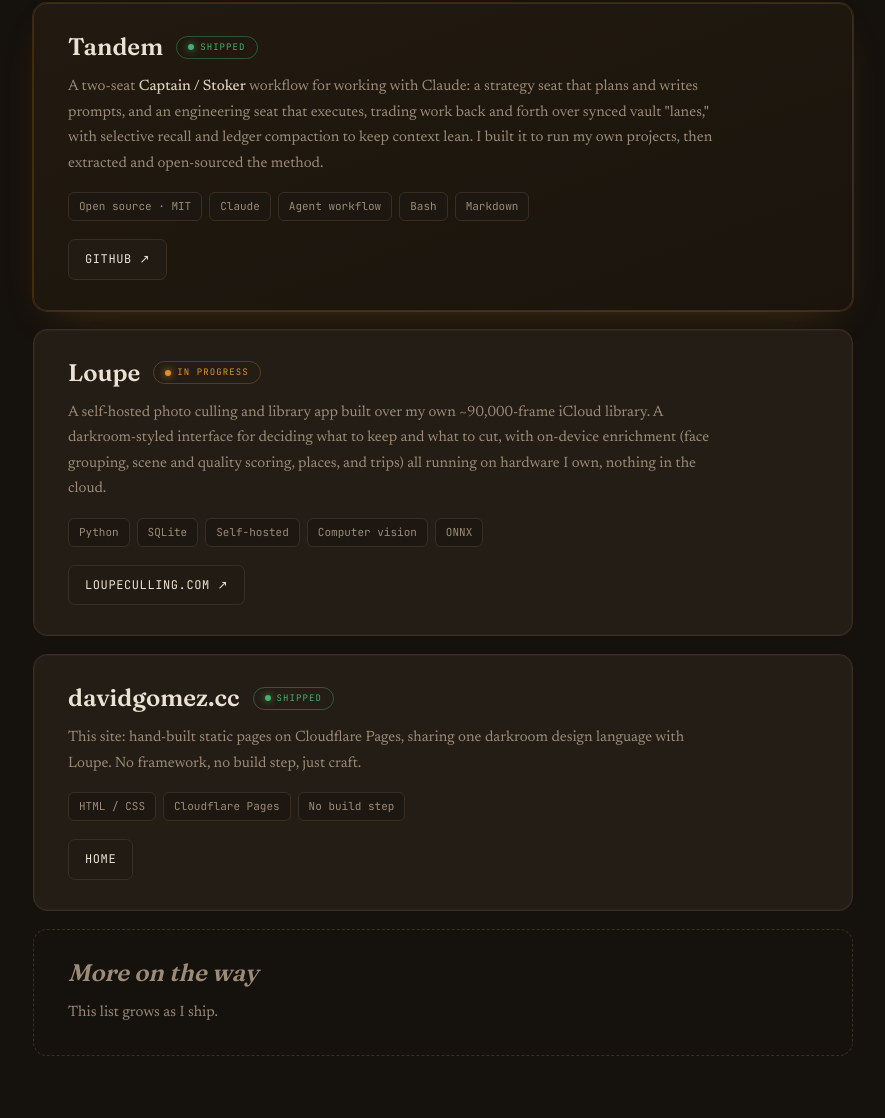
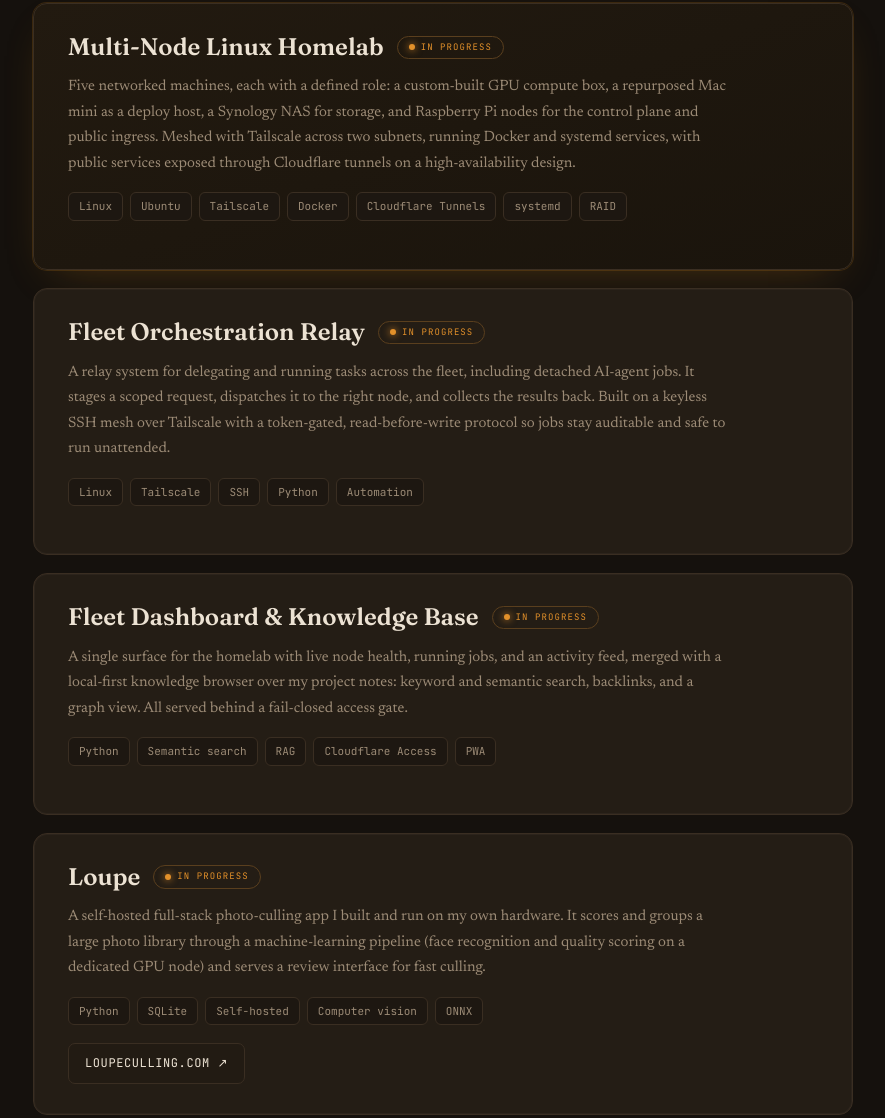
Before and after one commit to davidisdeploying/davidgomez-site, an Eleventy site: page site/davidisdeploying.html in a window 1280 px wide. Shown: the part 426-1544 px from the top of the page, without its empty margins (197-1082 px from the left). Built offline with nearby package versions, Linux system fonts and the light colour scheme; Eleventy itself is replaced by a stand-in of ours; files that its build step writes are made by us from their sources.

Commit message:
projects: refresh davidisdeploying cards (homelab, relay, dashboard, loupe, tandem, site)

```diff
--- a/site/davidisdeploying.html
+++ b/site/davidisdeploying.html
@@ -142,21 +142,36 @@
   </div>
   <div class="projects">
     <div class="proj lead-proj">
-      <div class="ptop"><h3>Tandem</h3><span class="status shipped">Shipped</span></div>
-      <p>A two-seat <strong>Captain / Stoker</strong> workflow for working with Claude: a strategy seat that plans and writes prompts, and an engineering seat that executes, trading work back and forth over synced vault "lanes," with selective recall and ledger compaction to keep context lean. I built it to run my own projects, then extracted and open-sourced the method.</p>
-      <div class="ptags"><span>Open source &middot; MIT</span><span>Claude</span><span>Agent workflow</span><span>Bash</span><span>Markdown</span></div>
-      <div class="plinks"><a class="btn" href="https://github.com/davidisdeploying/tandem" target="_blank">GitHub &#8599;</a></div>
+      <div class="ptop"><h3>Multi-Node Linux Homelab</h3><span class="status wip">In progress</span></div>
+      <p>Five networked machines, each with a defined role: a custom-built GPU compute box, a repurposed Mac mini as a deploy host, a Synology NAS for storage, and Raspberry Pi nodes for the control plane and public ingress. Meshed with Tailscale across two subnets, running Docker and systemd services, with public services exposed through Cloudflare tunnels on a high-availability design.</p>
+      <div class="ptags"><span>Linux</span><span>Ubuntu</span><span>Tailscale</span><span>Docker</span><span>Cloudflare Tunnels</span><span>systemd</span><span>RAID</span></div>
+    </div>
+    <div class="proj">
+      <div class="ptop"><h3>Fleet Orchestration Relay</h3><span class="status wip">In progress</span></div>
+      <p>A relay system for delegating and running tasks across the fleet, including detached AI-agent jobs. It stages a scoped request, dispatches it to the right node, and collects the results back. Built on a keyless SSH mesh over Tailscale with a token-gated, read-before-write protocol so jobs stay auditable and safe to run unattended.</p>
+      <div class="ptags"><span>Linux</span><span>Tailscale</span><span>SSH</span><span>Python</span><span>Automation</span></div>
+    </div>
+    <div class="proj">
+      <div class="ptop"><h3>Fleet Dashboard &amp; Knowledge Base</h3><span class="status wip">In progress</span></div>
+      <p>A single surface for the homelab with live node health, running jobs, and an activity feed, merged with a local-first knowledge browser over my project notes: keyword and semantic search, backlinks, and a graph view. All served behind a fail-closed access gate.</p>
+      <div class="ptags"><span>Python</span><span>Semantic search</span><span>RAG</span><span>Cloudflare Access</span><span>PWA</span></div>
     </div>
     <div class="proj">
       <div class="ptop"><h3>Loupe</h3><span class="status wip">In progress</span></div>
-      <p>A self-hosted photo culling and library app built over my own ~90,000-frame iCloud library. A darkroom-styled interface for deciding what to keep and what to cut, with on-device enrichment (face grouping, scene and quality scoring, places, and trips) all running on hardware I own, nothing in the cloud.</p>
+      <p>A self-hosted full-stack photo-culling app I built and run on my own hardware. It scores and groups a large photo library through a machine-learning pipeline (face recognition and quality scoring on a dedicated GPU node) and serves a review interface for fast culling.</p>
       <div class="ptags"><span>Python</span><span>SQLite</span><span>Self-hosted</span><span>Computer vision</span><span>ONNX</span></div>
       <div class="plinks"><a class="btn" href="https://loupeculling.com" target="_blank">loupeculling.com &#8599;</a></div>
     </div>
     <div class="proj">
+      <div class="ptop"><h3>Tandem</h3><span class="status shipped">Shipped</span></div>
+      <p>A two-seat Captain and Stoker workflow for pairing AI agents on a shared repo, open-sourced under the MIT license.</p>
+      <div class="ptags"><span>Open source</span><span>MIT</span><span>Agent workflow</span><span>Bash</span><span>Markdown</span></div>
+      <div class="plinks"><a class="btn" href="https://github.com/davidisdeploying/tandem" target="_blank">GitHub &#8599;</a></div>
+    </div>
+    <div class="proj">
       <div class="ptop"><h3>davidgomez.cc</h3><span class="status shipped">Shipped</span></div>
-      <p>This site: hand-built static pages on Cloudflare Pages, sharing one darkroom design language with Loupe. No framework, no build step, just craft.</p>
-      <div class="ptags"><span>HTML / CSS</span><span>Cloudflare Pages</span><span>No build step</span></div>
+      <p>This site: a hand-built static site (Eleventy) deployed to Cloudflare Pages with Git-connected CI/CD. I handle the DNS and email records end to end.</p>
+      <div class="ptags"><span>Eleventy</span><span>Cloudflare Pages</span><span>CI/CD</span><span>DNS</span></div>
       <div class="plinks"><a class="btn" href="index.html">Home</a></div>
     </div>
     <div class="proj proj-ph">
```
